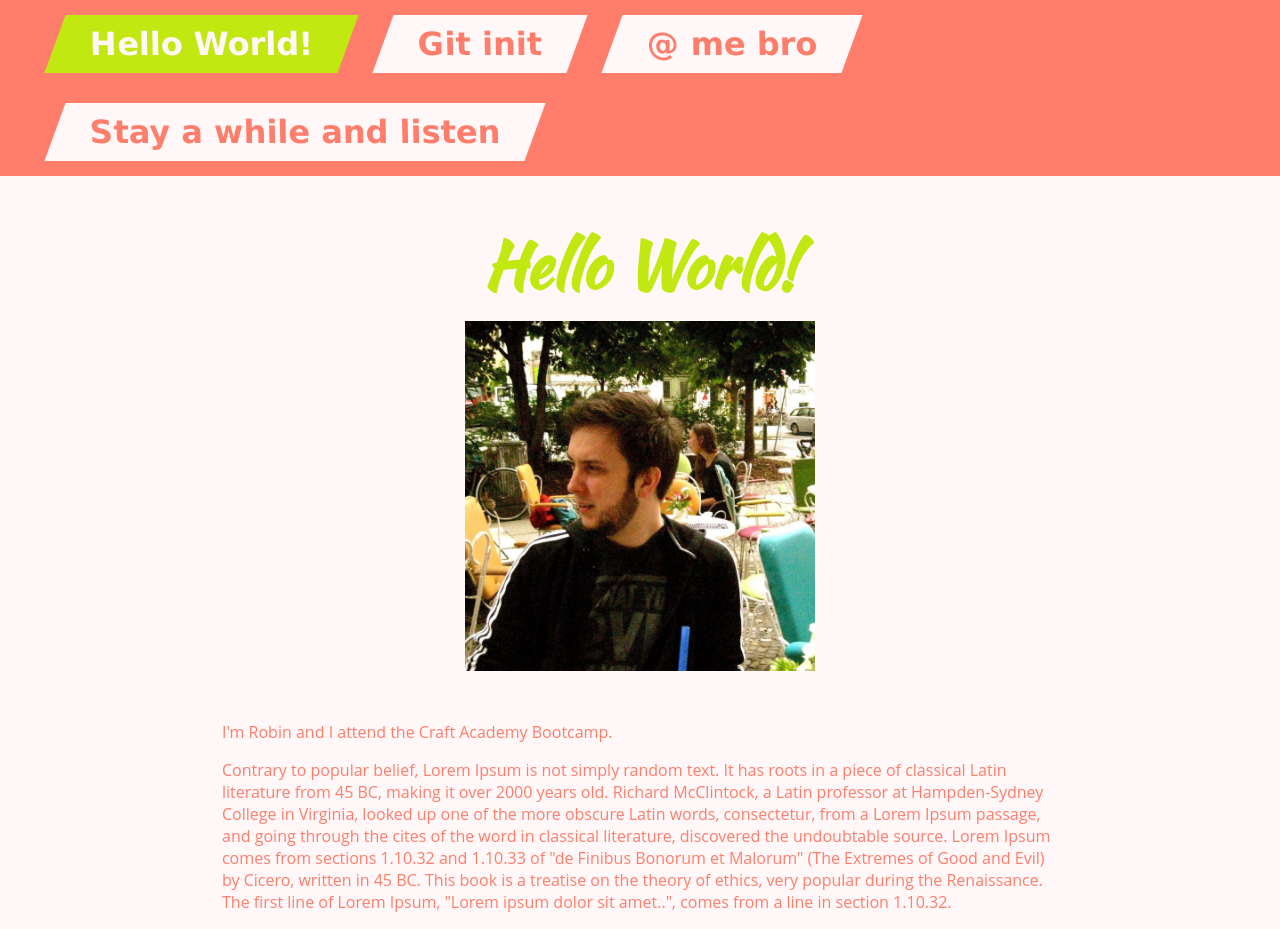
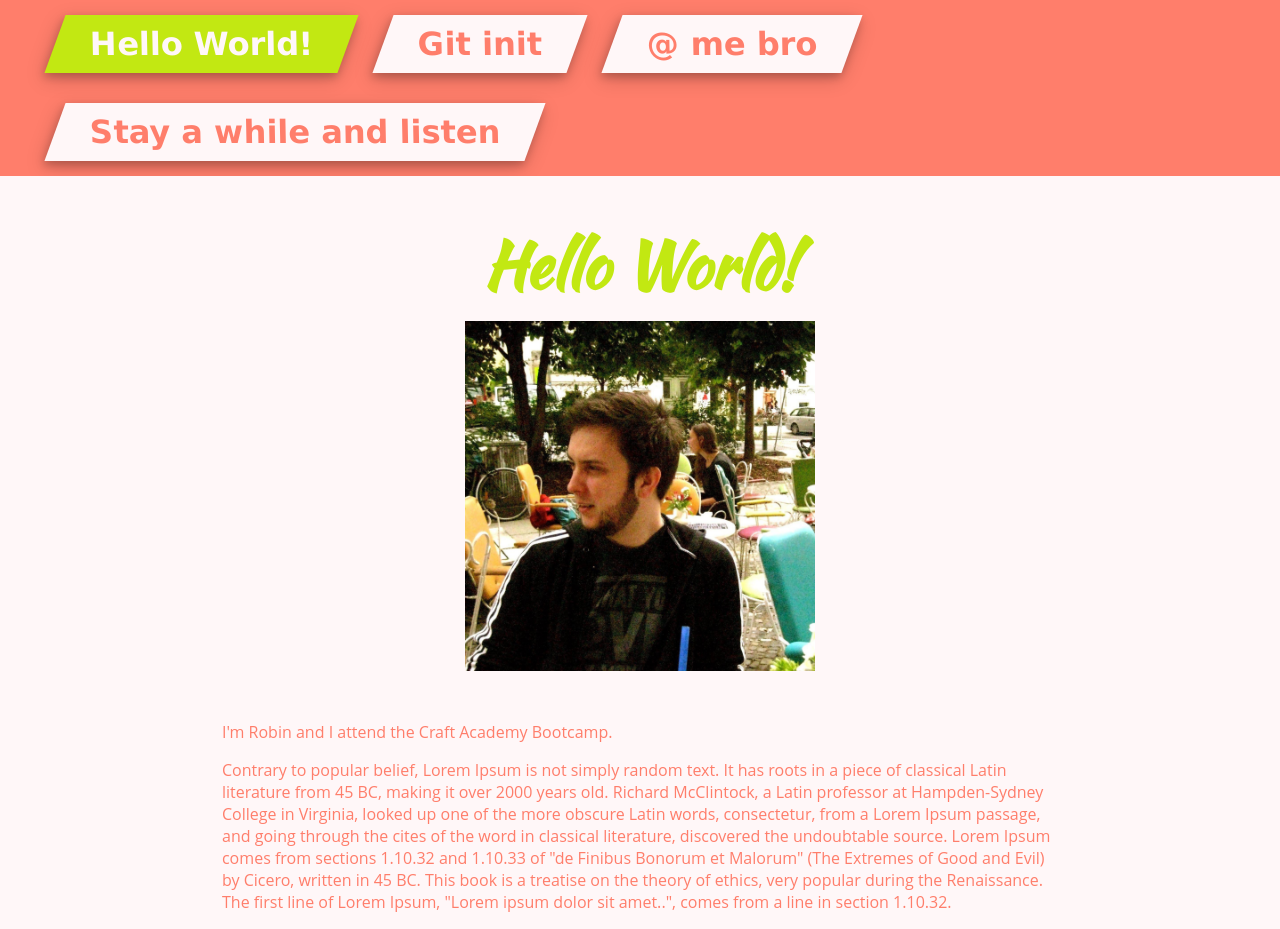
Before and after one commit to robin-lillqvist/robin-lillqvist.github.io, a plain HTML site: page index.html in a window 1280 px wide. In both pictures the pointer is over the link "Hello World!". Drawn offline with Linux system fonts and the light colour scheme; a web font is replaced by a local one.

Commit message:
updated layout and colors

```diff
--- a/style.css
+++ b/style.css
@@ -55,6 +55,8 @@ padding: 10px;
 padding-left: 35px;
 padding-right: 35px;
 display: block;
+box-shadow: 0 4px 8px 0 rgba(0, 0, 0, 0.2), 0 6px 20px 0 rgba(0, 0, 0, 0.19);
+
 }
 
 li a span {
@@ -63,11 +65,6 @@ li a span {
   display: inline-block;
   color: #FF7E6B;
 }
-
-li a:hover {
-    background-color: #888;
-    color: #FFF7F8;
-  }
 
 p {
   padding-left: 30px;
@@ -91,8 +88,19 @@ img {
 
 .selected, .selected:hover {
   background-color: #C2E812;
+
 }
 
 .selectedtext {
   color: #FFF7F8;
 }
+
+li a:hover{
+    background-color: #FF7E6B;
+    box-shadow: 0 4px 8px 0 rgba(0, 0, 0, 0.2), 0 6px 20px 0 rgba(0, 0, 0, 0.19);
+
+}
+
+li a:hover span {
+  color: #FFF7F8;
+}
```
